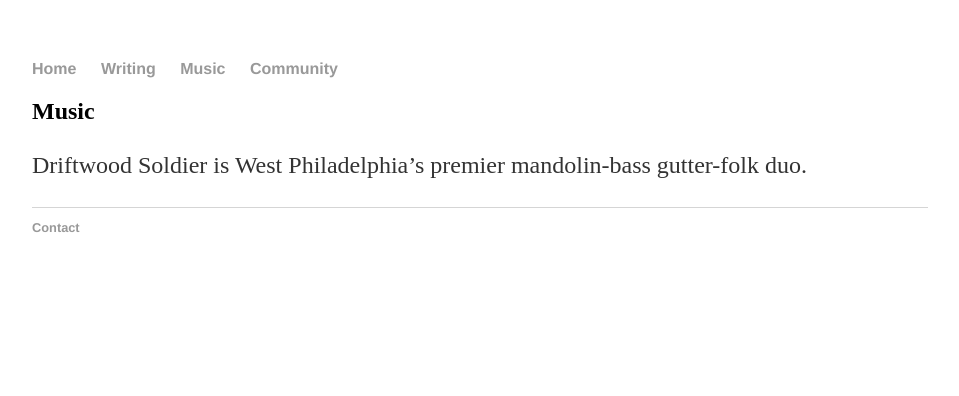
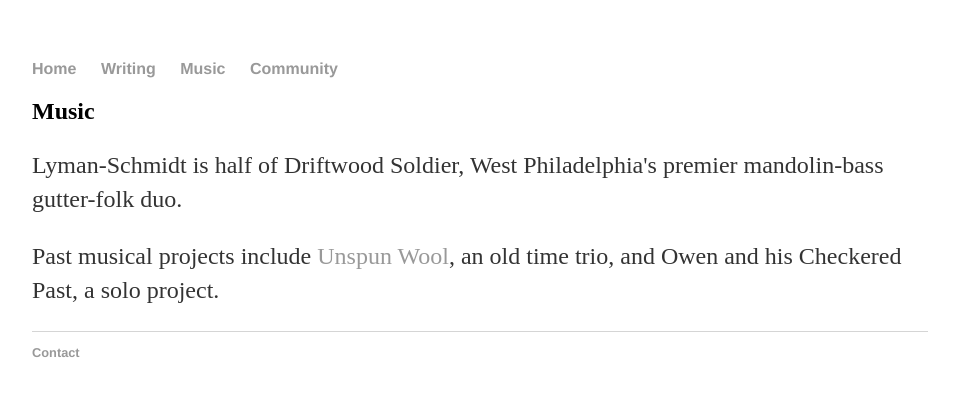
Before and after one commit to chmatie925/chmatie925.github.io, a Jekyll site: the page built from music.md, in a window 1280 px wide. Shown: the top 396 px of the page, without its empty margins (160-1119 px from the left). Built offline with Jekyll 4.4.1, drawn with Linux system fonts in a browser that asks for light colours; our own code applies the rules of GitHub Pages for plain Markdown files.

Commit message:
Update music.md

```diff
--- a/music.md
+++ b/music.md
@@ -1,3 +1,4 @@
 ## Music
 
-Driftwood Soldier is West Philadelphia's premier mandolin-bass gutter-folk duo.
+<p>Lyman-Schmidt is half of Driftwood Soldier, West Philadelphia's premier mandolin-bass gutter-folk duo.</p>
+<p>Past musical projects include <a href="https://unspunwool.bandcamp.com/">Unspun Wool</a>, an old time trio, and Owen and his Checkered Past, a solo project.
```
